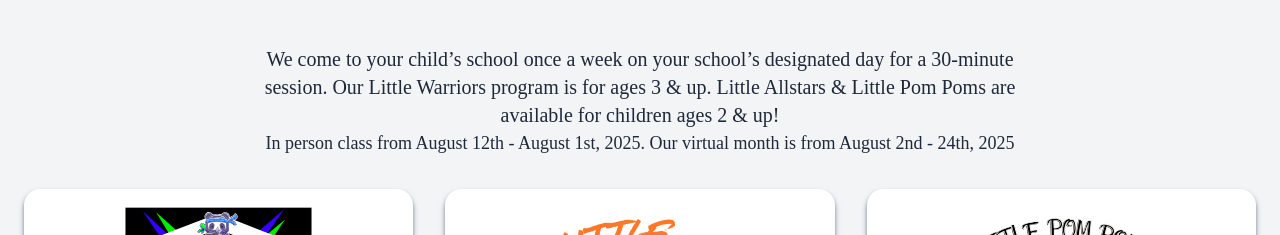
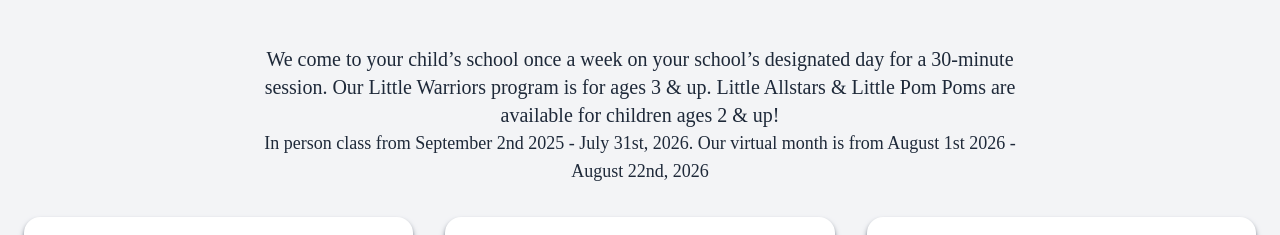
Before and after one commit to laughingelf/LumaSportz, a React (Vite) app: page / in a window 1280 px wide. Shown: the part 3180-3415 px from the top of the page. Built offline with nearby package versions, Linux system fonts and the light colour scheme; a web font is replaced by a local one.

Commit message:
updated info

```diff
--- a/src/pages/components/Footer.jsx
+++ b/src/pages/components/Footer.jsx
@@ -85,7 +85,7 @@ const Footer = () => {
             {[
               { href: "https://www.facebook.com/LUMASportzNFun", icon: <Facebook className="w-8 h-8" />, label: "Facebook" },
               { href: "https://www.instagram.com/lumasportznfun/", icon: <Instagram className="w-8 h-8" />, label: "Instagram" },
-              { href: "#", icon: <Music2 className="w-8 h-8" />, label: "TikTok" },
+              { href: "https://www.tiktok.com/@luma.sportz.n.fun", icon: <Music2 className="w-8 h-8" />, label: "TikTok" },
             ].map((social, idx) => (
               <motion.a
                 key={idx}
--- a/src/pages/components/Programs.jsx
+++ b/src/pages/components/Programs.jsx
@@ -67,7 +67,7 @@ export default function ProgramsSection() {
             Our Little Warriors program is for ages 3 & up. Little Allstars & Little Pom Poms are available for children ages 2 & up!
           </p>
           <p className="text-gray-800 max-w-3xl text-lg text-center">
-            In person class from August 12th - August 1st, 2025. Our virtual month is from August 2nd - 24th, 2025
+            In person class from September 2nd 2025 - July 31st, 2026. Our virtual month is from August 1st 2026 - August 22nd, 2026
           </p>
         </motion.div>
 
```
